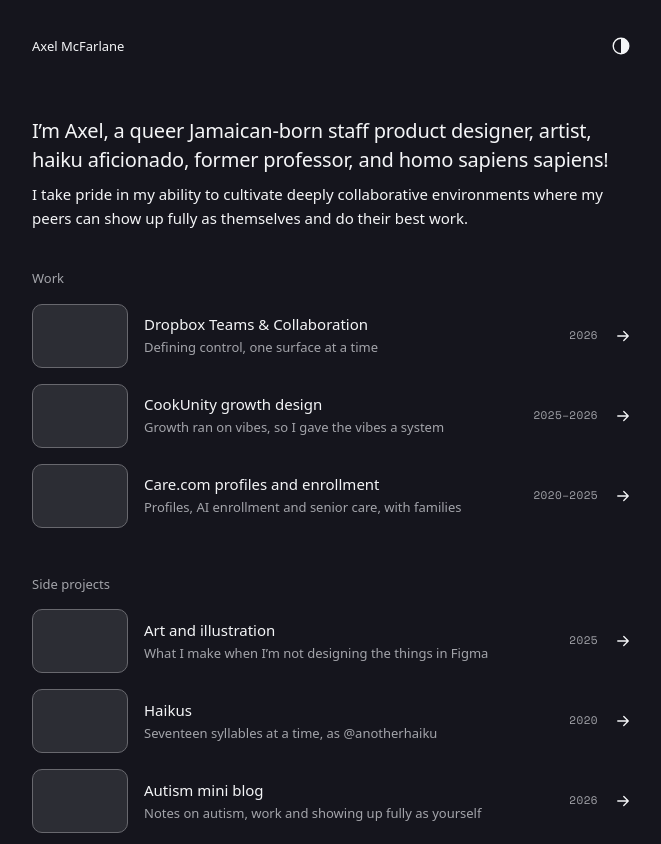
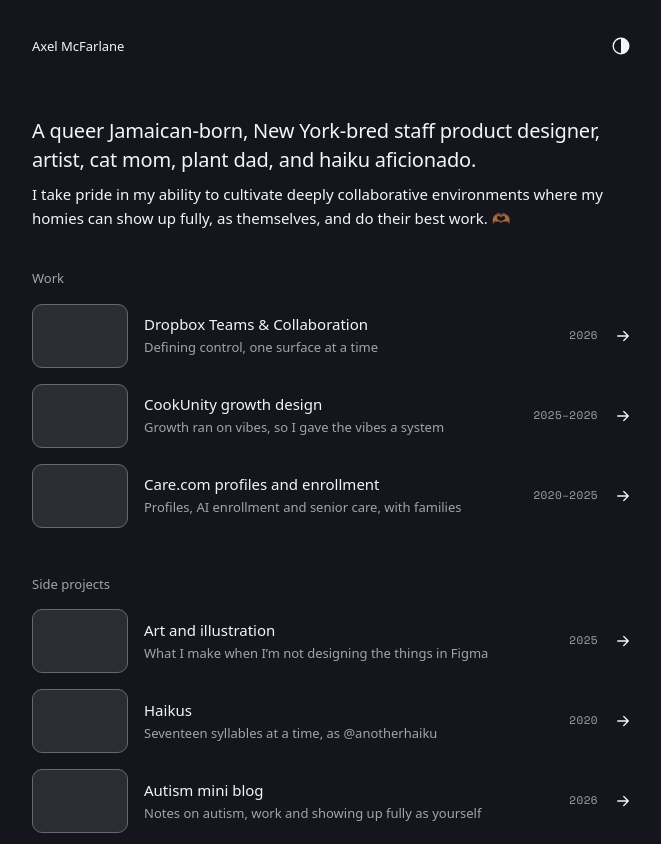
Before and after one commit to anotherdeadname/portfolio, a plain HTML site: page index.html in a window 1280 px wide. Shown: the top 844 px of the page, without its empty margins (308-969 px from the left). Drawn offline with nearby package versions, Linux system fonts and the light colour scheme; no server answers; a web font is replaced by a local one.

Commit message:
New intro copy
Co-Authored-By: Claude Opus 5.5 <noreply@anthropic.com>

```diff
--- a/index.html
+++ b/index.html
@@ -26,11 +26,11 @@
 
   <main>
     <section class="intro">
-      <h1>I’m <span class="peek">Axel<span class="peek-card peek-card--axel" aria-hidden="true"></span></span>, a queer <span class="peek">Jamaican-born<span class="peek-card peek-card--run" aria-hidden="true"></span></span> staff product designer, artist, haiku aficionado, former professor, and homo sapiens sapiens!</h1>
+      <h1>A queer <span class="peek">Jamaican-born<span class="peek-card peek-card--run" aria-hidden="true"></span></span>, New York-bred staff product designer, artist, cat mom, plant dad, and haiku aficionado.</h1>
       <p>
         I take pride in my ability to cultivate deeply collaborative
-        environments where my peers can show up fully as themselves and do
-        their best work.
+        environments where my homies can show up fully, as themselves, and do
+        their best work. 🫶🏾
       </p>
     </section>
 
```
